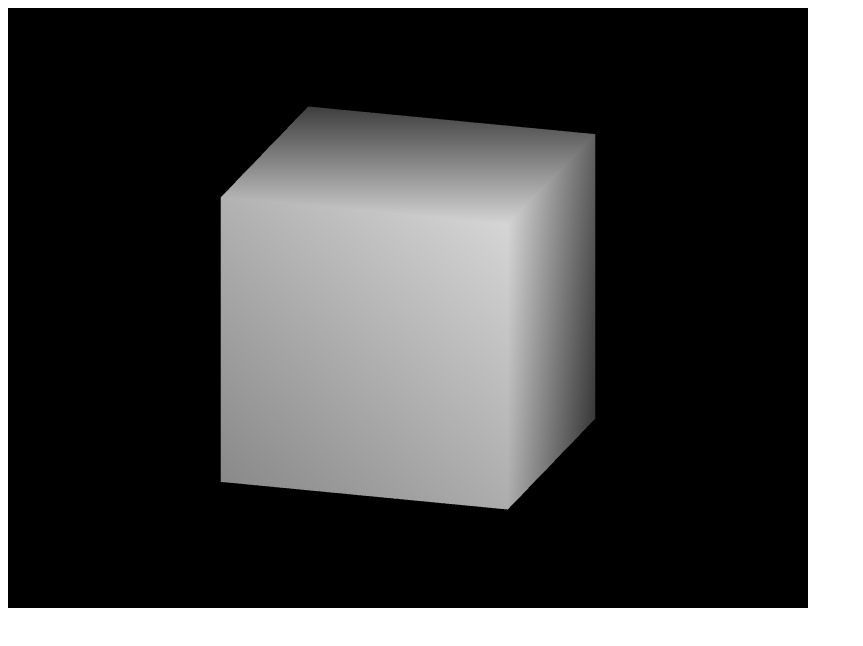
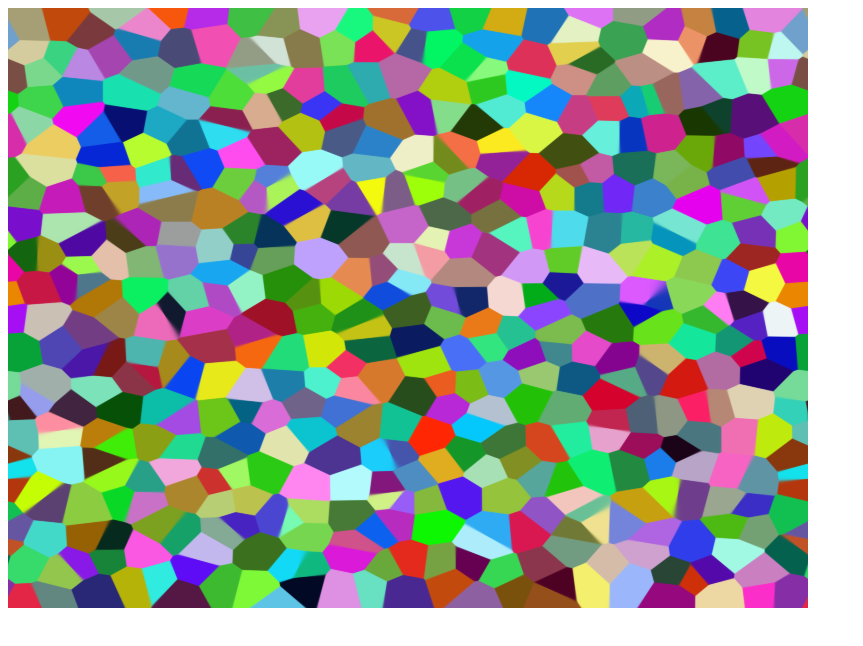
Before and after one commit to gberthou/stereozbreh, a plain HTML site: page index.html in a window 1280 px wide. Shown: the whole page, without its empty margins (0-863 px from the left). Drawn offline with Linux system fonts and the light colour scheme; animation ran at ten frames a second.

Commit message:
Simple cylindrical voronoi

```diff
--- a/app.js
+++ b/app.js
@@ -182,8 +182,10 @@ function initDemo()
     var context = initGL();
     var gl = context.gl;
 
-    shader = initShaders(context.gl);
-    initScene(context, shader);
+    //shader = initShaders(context.gl);
+    //initScene(context, shader);
 
-    draw(context.gl);
+    //draw(context.gl);
+
+    voronoi_draw(gl, 800/32, 600/30);
 }
--- a/index.html
+++ b/index.html
@@ -7,6 +7,8 @@
 			Your browser does not support HTML5
 		</canvas>
 		<script src="gl-matrix.js"></script>
+		<script src="utils.js"></script>
+		<script src="voronoi2.js"></script>
 		<script src="app.js"></script>
 	</body>
 </html>
--- /dev/null
+++ b/utils.js
@@ -0,0 +1,105 @@
+function loadShaders(gl, vcode, fcode)
+{
+	const vertexShader = gl.createShader(gl.VERTEX_SHADER);
+	const fragmentShader = gl.createShader(gl.FRAGMENT_SHADER);
+
+	gl.shaderSource(vertexShader, vcode);
+	gl.shaderSource(fragmentShader, fcode);
+
+	gl.compileShader(vertexShader);
+	if (!gl.getShaderParameter(vertexShader, gl.COMPILE_STATUS))
+    {
+		console.error("ERROR compiling vertex shader!", gl.getShaderInfoLog(vertexShader));
+		return;
+	}
+
+	gl.compileShader(fragmentShader);
+	if (!gl.getShaderParameter(fragmentShader, gl.COMPILE_STATUS))
+    {
+		console.error("ERROR compiling fragment shader!", gl.getShaderInfoLog(fragmentShader));
+		return;
+	}
+
+	const program = gl.createProgram();
+	gl.attachShader(program, vertexShader);
+	gl.attachShader(program, fragmentShader);
+	gl.linkProgram(program);
+	if (!gl.getProgramParameter(program, gl.LINK_STATUS))
+    {
+		console.error("ERROR linking program!", gl.getProgramInfoLog(program));
+		return;
+	}
+	gl.validateProgram(program);
+	if (!gl.getProgramParameter(program, gl.VALIDATE_STATUS))
+    {
+		console.error("ERROR validating program!", gl.getProgramInfoLog(program));
+		return;
+	}
+
+    return program;
+}
+
+function create_screen_buffer(gl)
+{
+    const buffer = gl.createBuffer();
+    gl.bindBuffer(gl.ARRAY_BUFFER, buffer);
+
+    const positions = [
+         1.0,  1.0,
+        -1.0,  1.0,
+         1.0, -1.0,
+        -1.0, -1.0,
+    ];
+
+    gl.bufferData(gl.ARRAY_BUFFER, new Float32Array(positions), gl.STATIC_DRAW);
+    return buffer;
+}
+
+/*
+function displayTexture(gl, texture, width, height)
+{
+    const dbg_vertexCode = `
+    attribute vec2 position;
+
+    void main()
+    {
+        gl_Position = vec4(position.xy, 0., 1.);
+    }
+    `;
+
+    const dbg_fragmentCode = `
+    void main()
+    {
+        gl_FragColor = vec4(1., 0., 0., 1.);
+    }
+    `;
+
+    const vertices = [
+        1.0, 1.0,
+        -1.0, 1.0,
+        1.0, -1.0,
+        -1.0, -1.0
+    ];
+
+    const program = loadShaders(gl, dbg_vertexCode, dbg_fragmentCode);
+    const vPosition = gl.getAttribLocation(program, "position");
+
+    const vbo = gl.createBuffer();
+    gl.bindBuffer(gl.ARRAY_BUFFER, vbo);
+    gl.bufferData(gl.ARRAY_BUFFER, new Float32Array(vertices), gl.STATIC_DRAW);
+
+    gl.clearColor(0.0, 1.0, 0.0, 1.0);
+    gl.clearDepth(1.0);
+    gl.enable(gl.DEPTH_TEST);
+    gl.depthFunc(gl.LEQUAL);
+
+    gl.clear(gl.COLOR_BUFFER_BIT | gl.DEPTH_BUFFER_BIT);
+
+    gl.bindBuffer(gl.ARRAY_BUFFER, vbo);
+    gl.vertexAttribPointer(vPosition, 2, gl.FLOAT, false, 0, 0);
+    gl.enableVertexAttribArray(vPosition);
+
+	gl.useProgram(program);
+    gl.drawArrays(gl.GL_TRIANGLE_STRIP, 0, 4);
+}
+*/
--- /dev/null
+++ b/voronoi2.js
@@ -0,0 +1,111 @@
+const WIDTH = 800;
+const HEIGHT = 600;
+
+function voronoi_fragment(width, height)
+{
+    const amount = width * height;
+    const k = 6. * amount / 2.;
+    return `
+    precision highp float;
+
+    uniform vec2 uDimensions;
+    uniform vec2 uNodes[` + amount.toString() + `];
+    uniform vec3 uColors[` + amount.toString() + `];
+
+    float cylindrical_distance(vec2 a, vec2 b)
+    {
+        float dy = abs(a.y - b.y);
+        float dx = abs(a.x - b.x);
+        dx = min(dx, 1. - dx);
+
+        return sqrt(dx*dx + dy*dy);
+    }
+
+    void main() {
+        float sum = 0.;
+        vec3 acc = vec3(0., 0., 0.);
+        vec2 tmp = gl_FragCoord.xy / uDimensions;
+        for(int i = 0; i < ` + amount.toString() + `; ++i)
+        {
+            float weight = exp(-` + k.toFixed(6).toString() + `*cylindrical_distance(tmp, uNodes[i]));
+            sum += weight;
+            acc += weight * uColors[i];
+        }
+
+        gl_FragColor = vec4(acc / sum, 1.0);
+    }
+   `;
+}
+
+function voronoi_nodes(width, height)
+{
+    const stepX = 1. / width;
+    const stepY = 1. / height;
+    var nodes = new Float32Array(2 * width * height); // vec2
+
+    for(var y = 0; y < height; ++y)
+        for(var x = 0; x < width; ++x)
+        {
+            var index = 2 * (x + y * width);
+            nodes[index    ] = (x + Math.random()) * stepX;
+            nodes[index + 1] = (y + Math.random()) * stepY;
+        }
+
+    return nodes;
+}
+
+function voronoi_colors(width, height)
+{
+    const amount = width * height;
+    var colors = new Float32Array(3 * amount); // vec3
+
+    for(var i = 0; i < amount; ++i)
+    {
+        var index = 3 * i;
+        colors[index    ] = Math.random();
+        colors[index + 1] = Math.random();
+        colors[index + 2] = Math.random();
+    }
+
+    return colors;
+}
+
+function voronoi_draw(gl, width, height)
+{
+    const vcode = `
+    attribute vec4 aVertexPosition;
+
+    void main()
+    {
+      gl_Position =  vec4(aVertexPosition.xy, 0., 1.);
+    }
+    `;
+    const fcode = voronoi_fragment(width, height);
+    const program = loadShaders(gl, vcode, fcode);
+
+    const aVertexPosition = gl.getAttribLocation(program, "aVertexPosition");
+    const uDimensions     = gl.getUniformLocation(program, "uDimensions");
+    const uNodes          = gl.getUniformLocation(program, "uNodes");
+    const uColors         = gl.getUniformLocation(program, "uColors");
+
+    const buffer = create_screen_buffer(gl)
+
+    const nodes = voronoi_nodes(width, height);
+    const colors = voronoi_colors(width, height);
+
+    gl.useProgram(program);
+    gl.uniform2f(uDimensions, WIDTH, HEIGHT);
+    gl.uniform2fv(uNodes, nodes);
+    gl.uniform3fv(uColors, colors);
+
+    gl.clearColor(0.0, 0.0, 0.0, 1.0);
+    gl.disable(gl.DEPTH_TEST);
+    gl.clear(gl.COLOR_BUFFER_BIT);
+
+    // Actually draw
+    gl.bindBuffer(gl.ARRAY_BUFFER, buffer);
+    gl.vertexAttribPointer(aVertexPosition, 2, gl.FLOAT, false, 0, 0);
+    gl.enableVertexAttribArray(aVertexPosition);
+
+    gl.drawArrays(gl.TRIANGLE_STRIP, 0, 4);
+}
```
